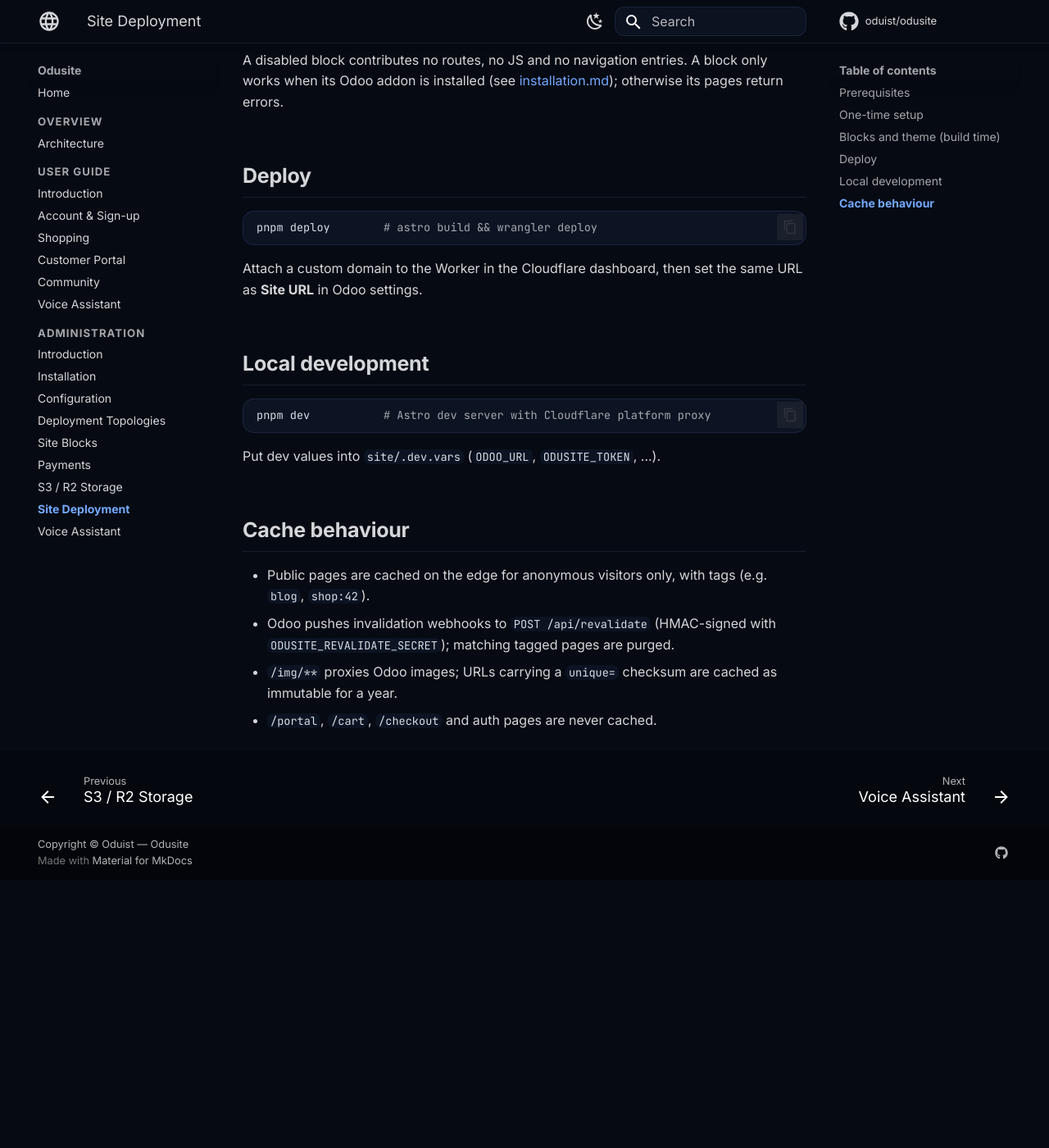
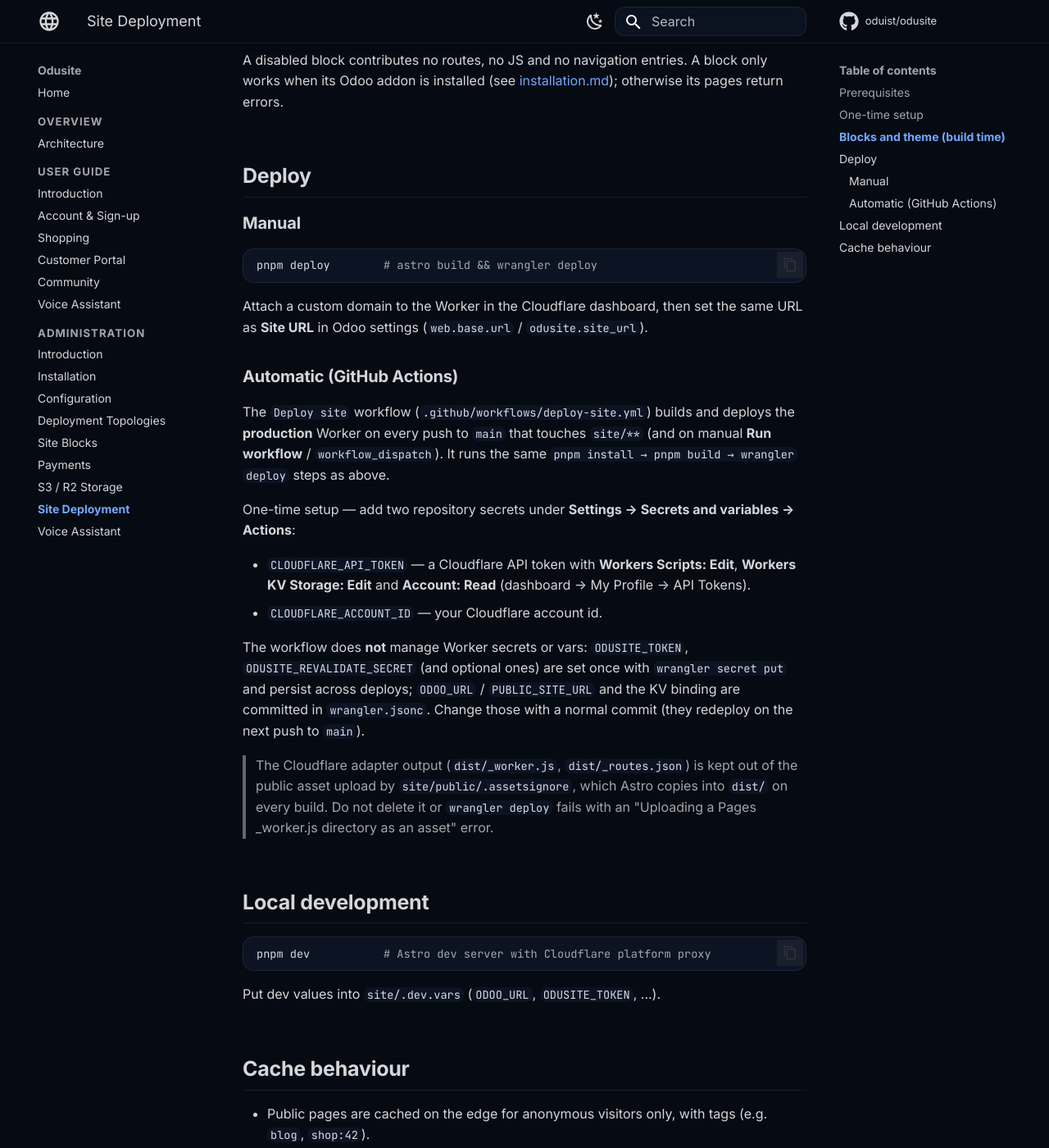
Before and after one commit to oduist/odusite, an MkDocs documentation site: the page built from docs/admin/site-deploy.md, in a window 1280 px wide and 1400 px high, scrolled down 1162 px. Shown: the whole window at 82% size. Built offline with MkDocs 1.6.1 and Material for MkDocs 9.7.7, drawn with Linux system fonts in a browser that asks for light colours; comment, search, counter and statistics services are not loaded; before the commit the page ends 2235 px from its top, so only the background shows below that.

Commit message:
Add automatic Cloudflare Workers deploy for the site
- .github/workflows/deploy-site.yml: build + wrangler deploy to the production
  Worker on push to main under site/**, plus workflow_dispatch. Auth via repo
  secrets CLOUDFLARE_API_TOKEN / CLOUDFLARE_ACCOUNT_ID.
- site/public/.assetsignore: keep the Cloudflare adapter output (_worker.js,
  _routes.json) out of the public asset upload; Astro copies it into dist/ each
  build (required by current wrangler, else deploy errors).
- site/wrangler.jsonc: real ODUSITE_CACHE_TAGS KV id; ODOO_URL -> Oduflow-hosted
  Odoo origin; PUBLIC_SITE_URL -> the Worker URL.
- docs/specs: document CI auto-deploy + required GitHub secrets, the
  Oduflow-hosted Odoo backend (topology B), ADR-014, roadmap status.

````diff
--- a/docs/admin/site-deploy.md
+++ b/docs/admin/site-deploy.md
@@ -49,12 +49,40 @@
 
 ## Deploy
 
+### Manual
+
 ```bash
 pnpm deploy        # astro build && wrangler deploy
 ```
 
 Attach a custom domain to the Worker in the Cloudflare dashboard, then set the
-same URL as **Site URL** in Odoo settings.
+same URL as **Site URL** in Odoo settings (`web.base.url` / `odusite.site_url`).
+
+### Automatic (GitHub Actions)
+
+The `Deploy site` workflow (`.github/workflows/deploy-site.yml`) builds and
+deploys the **production** Worker on every push to `main` that touches `site/**`
+(and on manual **Run workflow** / `workflow_dispatch`). It runs the same
+`pnpm install → pnpm build → wrangler deploy` steps as above.
+
+One-time setup — add two repository secrets under
+**Settings → Secrets and variables → Actions**:
+
+- `CLOUDFLARE_API_TOKEN` — a Cloudflare API token with **Workers Scripts: Edit**,
+  **Workers KV Storage: Edit** and **Account: Read** (dashboard →
+  My Profile → API Tokens).
+- `CLOUDFLARE_ACCOUNT_ID` — your Cloudflare account id.
+
+The workflow does **not** manage Worker secrets or vars: `ODUSITE_TOKEN`,
+`ODUSITE_REVALIDATE_SECRET` (and optional ones) are set once with
+`wrangler secret put` and persist across deploys; `ODOO_URL` / `PUBLIC_SITE_URL`
+and the KV binding are committed in `wrangler.jsonc`. Change those with a normal
+commit (they redeploy on the next push to `main`).
+
+> The Cloudflare adapter output (`dist/_worker.js`, `dist/_routes.json`) is kept
+> out of the public asset upload by `site/public/.assetsignore`, which Astro
+> copies into `dist/` on every build. Do not delete it or `wrangler deploy`
+> fails with an "Uploading a Pages _worker.js directory as an asset" error.
 
 ## Local development
 
````
Also changed, not shown: docs/admin/topologies.md (+19 -0 lines), specs/07-roadmap.md (+1 -0 lines), specs/decisions.md (+28 -0 lines), specs/site/03-deploy.md (+9 -3 lines), 3 other files.
